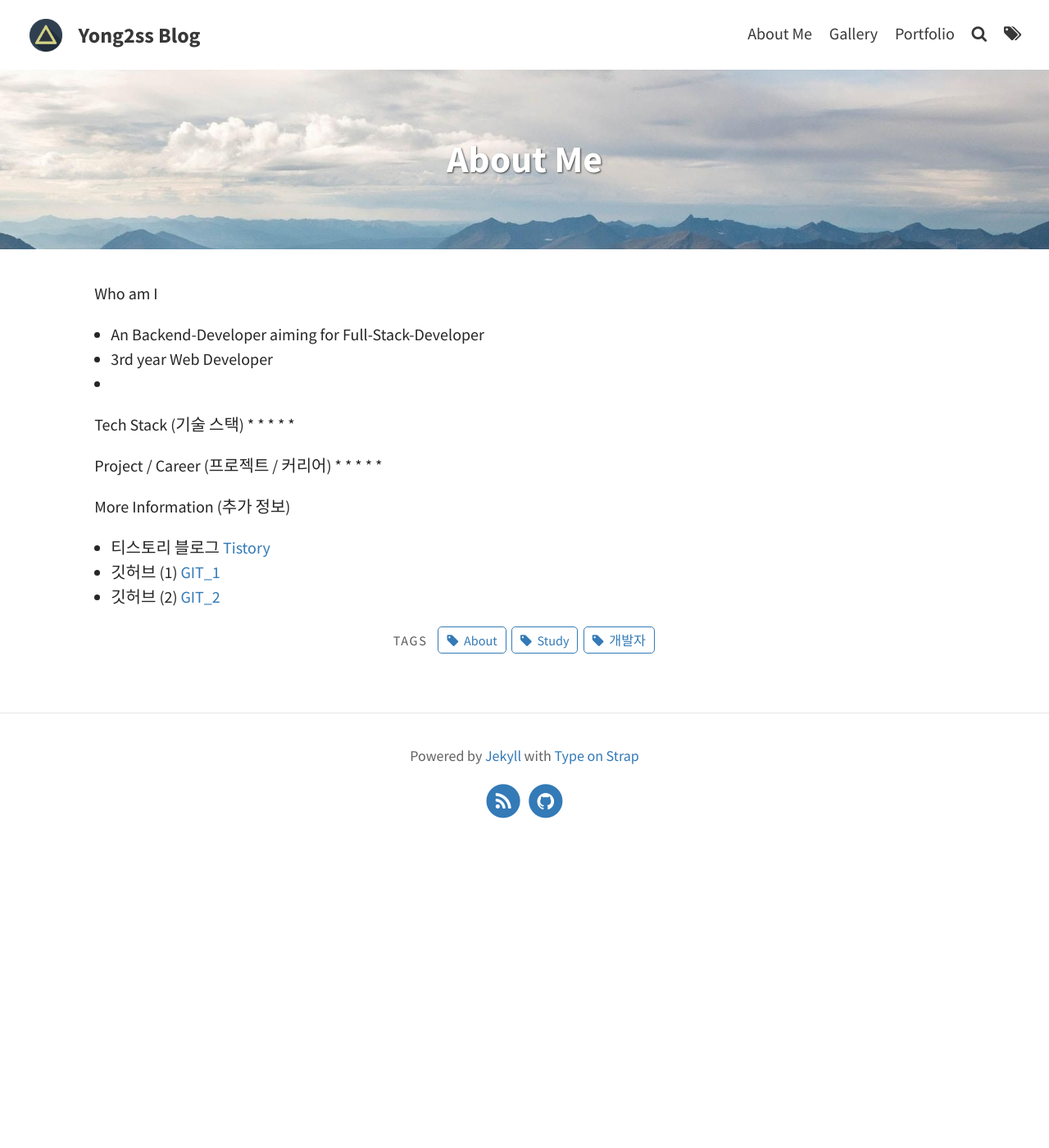
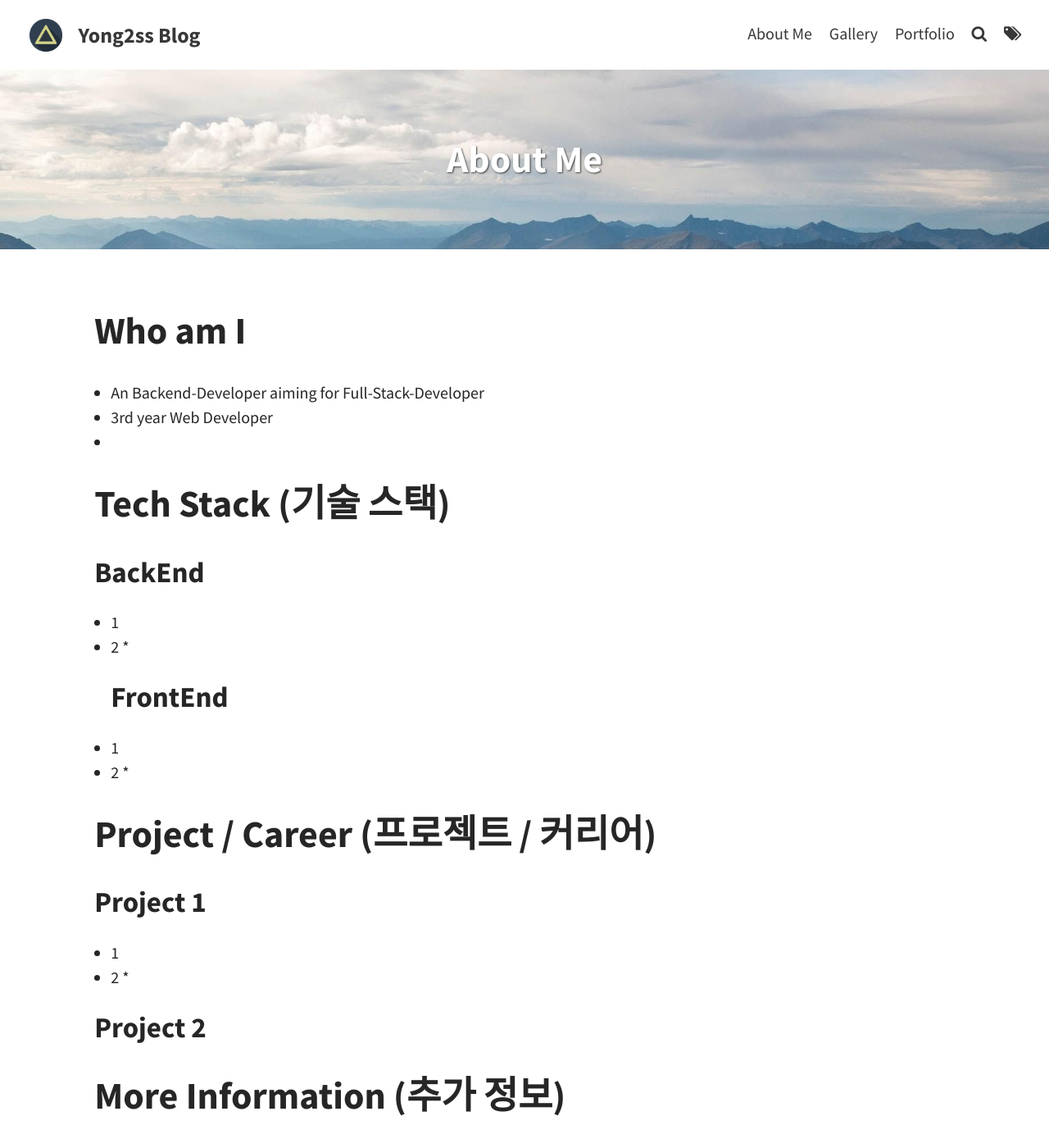
Before and after one commit to yong2ss/yong2ss.github.io, a Jekyll site: the page built from pages/about.md, in a window 1280 px wide and 1400 px high. Shown: the whole window at 82% size. Built offline with Jekyll 4.4.1, drawn with Linux system fonts in a browser that asks for light colours.

Commit message:
Update about.md

```diff
--- a/pages/about.md
+++ b/pages/about.md
@@ -6,26 +6,30 @@ feature-img: "assets/img/pexels/travel.jpeg"
 tags: [About, Study, 개발자]
 ---
 
-Who am I
+# Who am I
 * An Backend-Developer aiming for Full-Stack-Developer
 * 3rd year Web Developer
 *
 
-Tech Stack (기술 스택)
+# Tech Stack (기술 스택)
+## BackEnd
+* 1
+* 2
 *
-*
-*
-*
+## FrontEnd
+* 1
+* 2
 *
 
-Project / Career (프로젝트 / 커리어)
-*
-*
-*
-*
+# Project / Career (프로젝트 / 커리어)
+## Project 1
+* 1
+* 2
 *
 
-More Information (추가 정보)
+## Project 2
+
+# More Information (추가 정보)
 * 티스토리 블로그 [Tistory](https://yong2ss.tistory.com/)
 * 깃허브 (1) [GIT_1](https://github.com/yong2ss/)
 * 깃허브 (2) [GIT_2](https://github.com/korea92co/)
```
